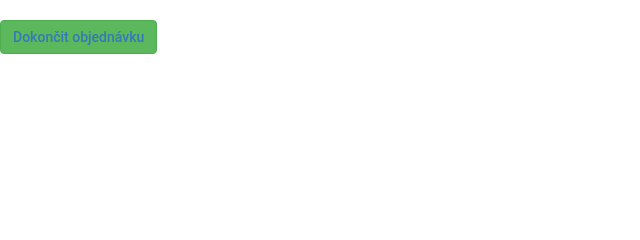
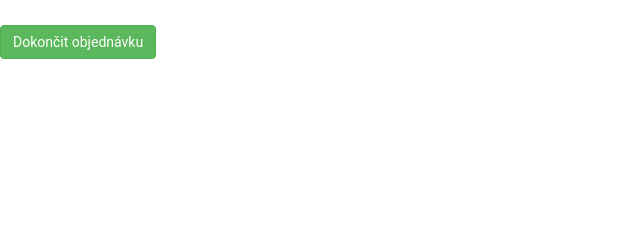
Before and after one commit to jyryky/MatPraceBlazVypujc, a PHP site: page /zobrazitkosik.php in a window 1280 px wide. Shown: the part 134-374 px from the top of the page, without its empty margins (0-640 px from the left). Run offline with PHP 8.4, Linux system fonts and the light colour scheme.

Commit message:
upravení Buttonů
ještě je potřeba trochu upravit

```diff
--- a/soubory/odeslat_email.php
+++ b/soubory/odeslat_email.php
@@ -11,6 +11,7 @@
 html,body,h1,h2,h3,h4,h5,h6 {font-family: "Roboto", sans-serif;}
 </style>
 <body>
+<input type="button" value="zobrazit košík" onclick="window.location.href='zobrazitkosik.php'; "style="margin:5px;" class="btn btn-success">
 <form method="post" action="odeslat_email.php" id="odeslani_objednavky">
 Jméno: <input type="text" name="name"><br>
 Příjmení: <input type="text" name="surname"><br>
--- a/soubory/zobrazitkosik.php
+++ b/soubory/zobrazitkosik.php
@@ -61,9 +61,11 @@
 
         </table>
     </div>
+    <div class="pridat do kosiku">
 
-    <button class="btn btn-success" ><a href="odeslat_email.php"> Dokončit objednávku </a></button>
 
+    <input type="button" value="Dokončit objednávku" onclick="window.location.href='odeslat_email.php'; "style="margin-top:5px;" class="btn btn-success">
+</div>
 </div>
 </div>
 <br />
```
